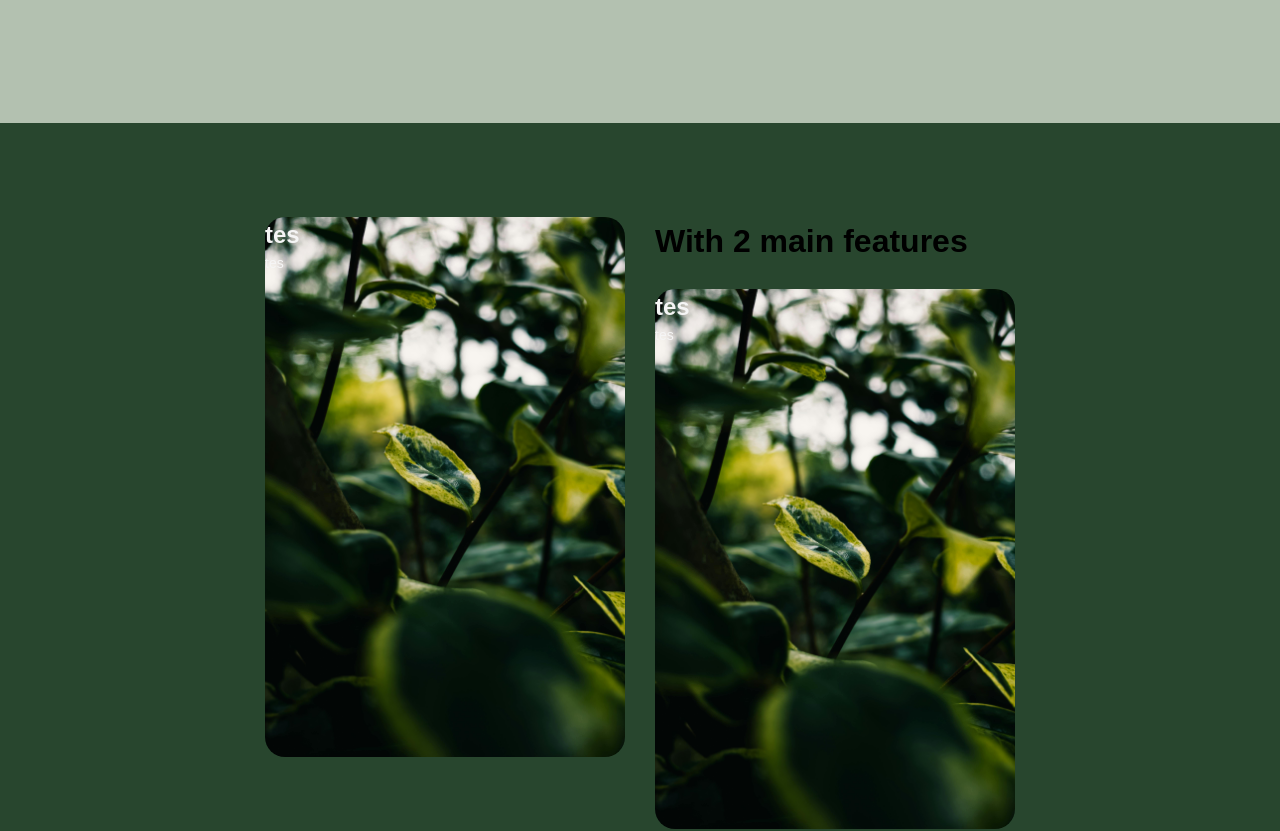
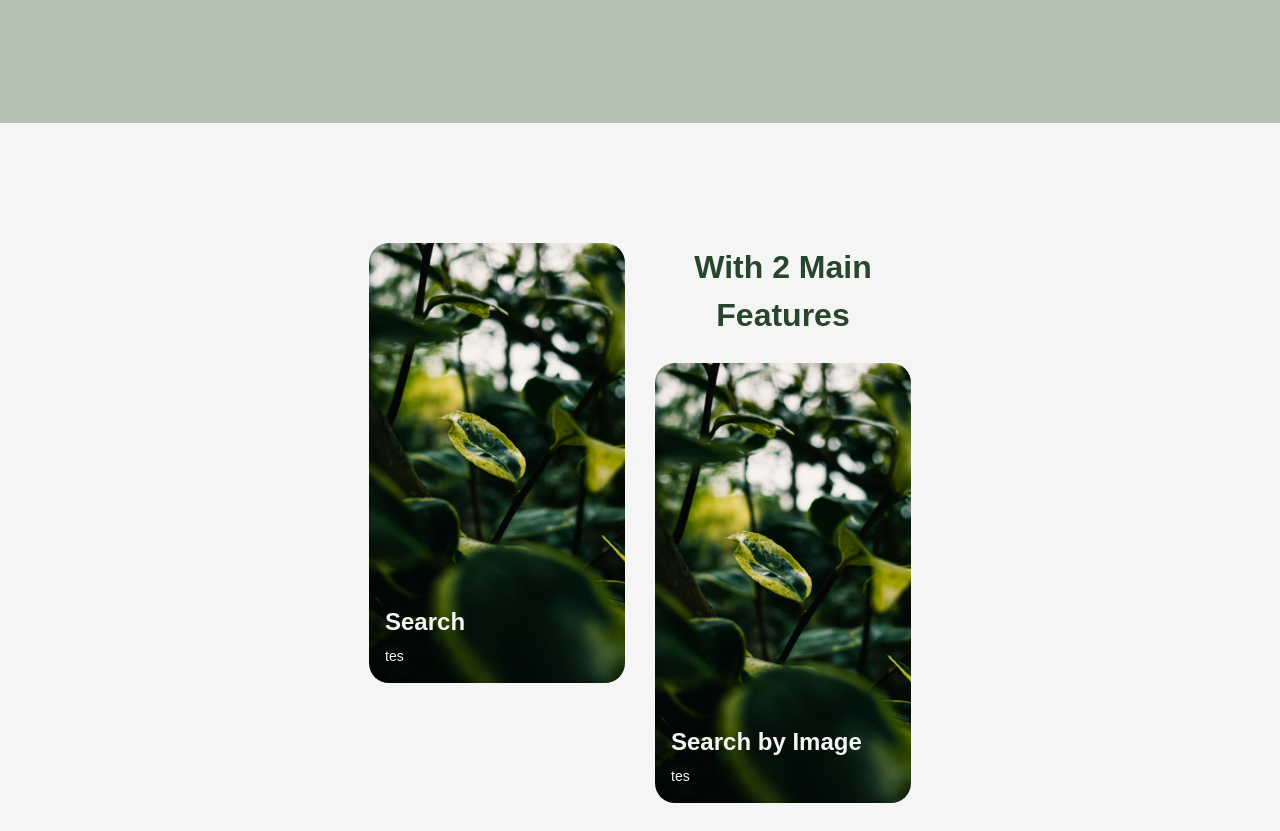
Before and after one commit to devinammar/flant, a React (Vite) app: page / in a window 1280 px wide. Shown: the part 1480-2311 px from the top of the page. Built offline with nearby package versions, Linux system fonts and the light colour scheme.

Commit message:
Card component (Done)

```diff
--- a/src/components/card.css
+++ b/src/components/card.css
@@ -3,12 +3,12 @@
    grid-template-areas:
    "card1 h1"
    "card1 card2";
-   grid-template-columns: minmax(0, 360px) minmax(0, 360px);
-   grid-template-rows: auto minmax(0, 540px);
+   grid-template-columns: clamp(200px, 20vw, 360px) clamp(200px, 20vw, 360px);;
+   grid-template-rows: auto clamp(0px, 440px, 640px);
    justify-self: center;
    gap: 0px 30px;
    max-width: 60vw;
-   min-width: 600px;
+   min-width: 200px;
    margin-left: 200px;
    margin-right: 200px;
 }
@@ -17,10 +17,13 @@
    background-image: url('/public/pexels-sonny-17133329.jpg');
    background-size: cover;
    background-position: center;
-   max-height: 540px;
+   max-height: 440px;
    width: 100%;
    border-radius: 20px;
+   align-content: flex-end;
+   padding: 16px;
    grid-area: card1;
+   cursor: pointer;
 }
 
 #card2{
@@ -30,22 +33,32 @@
    height: 100%;
    width: 100%;
    border-radius: 20px;
+   align-content: flex-end;
+   padding: 16px;
    grid-area: card2;
+   cursor: pointer;
 }
 
 #h1card{
     grid-area: h1;
     margin-bottom: 24px;
+    text-align: center;
+    color: var(--primary-color);
 }
 
 .h2card{
     font-size: var(--font-size-h2);
     color: var(--white-color);
+    line-height: 2;
 }
 
 .pcard{
     font-size: var(--font-size-p);
     color: var(--white-color);
+}
+
+#card1:hover, #card2:hover {
+   background-size: 114%;
 }
 
 @media screen and (max-width:768px){
@@ -54,7 +67,7 @@
    "h1"
    "card1"
    "card2";
-    grid-template-rows: auto minmax(10px, 340px) minmax(10px, 340px);
+    grid-template-rows: auto minmax(10px, 240px) minmax(10px, 240px);
     grid-template-columns: minmax(10px, 440px);
     /* height: calc(100vh - 48px); */
     /* max-height: 60vh; */
--- a/src/components/card.jsx
+++ b/src/components/card.jsx
@@ -3,13 +3,13 @@ import "./card.css";
 export const Card = () => {
   return (
     <div id="containercard">
-        <h1 id="h1card">With 2 main features</h1>
+        <h1 id="h1card">With 2 Main Features</h1>
     <div id="card1">
-        <h2 className="h2card">tes</h2>
+        <h2 className="h2card">Search</h2>
         <p className="pcard">tes</p>
     </div>
     <div id="card2">
-        <h2 className="h2card">tes</h2>
+        <h2 className="h2card">Search by Image</h2>
         <p className="pcard">tes</p>
     </div>
     </div>
--- a/src/components/home/area3.css
+++ b/src/components/home/area3.css
@@ -1,5 +1,4 @@
 #containerarea3{
-    background-color: var(--primary-color);
     height: 100vh;
     justify-items: center;
     align-content: center;
```
